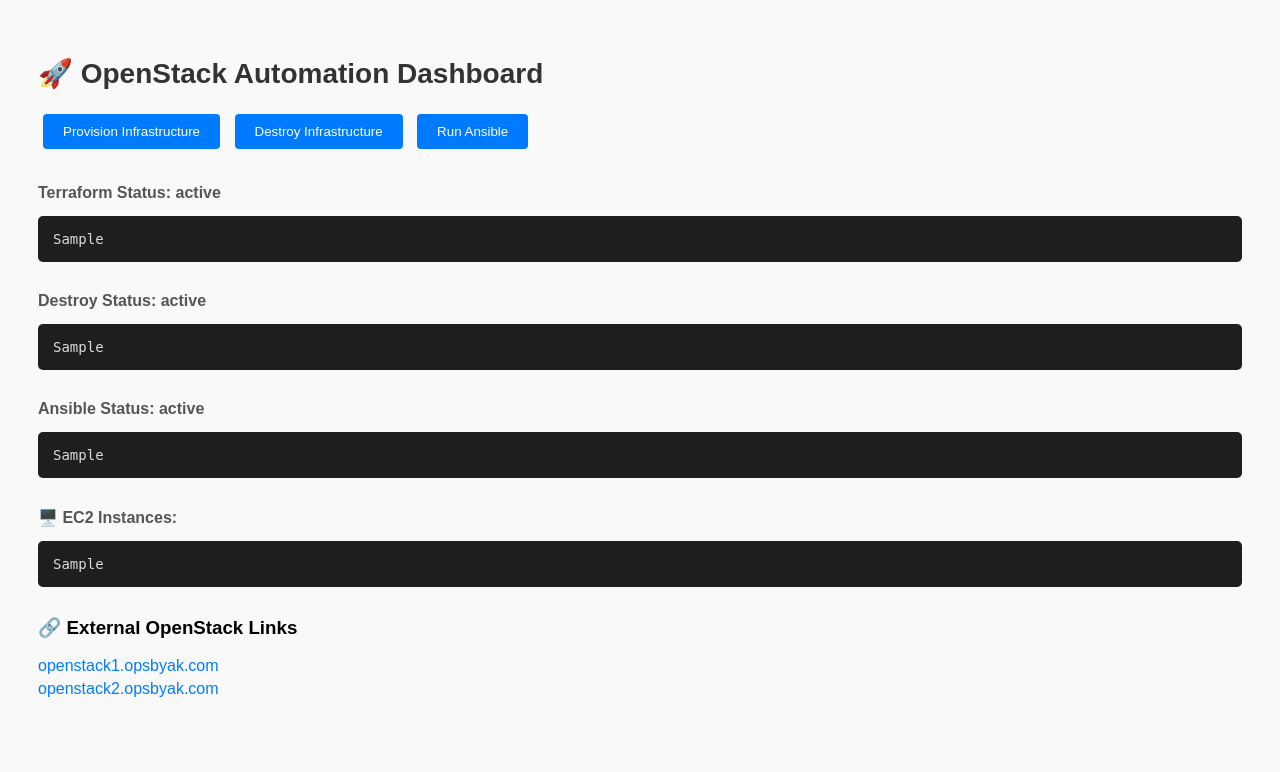
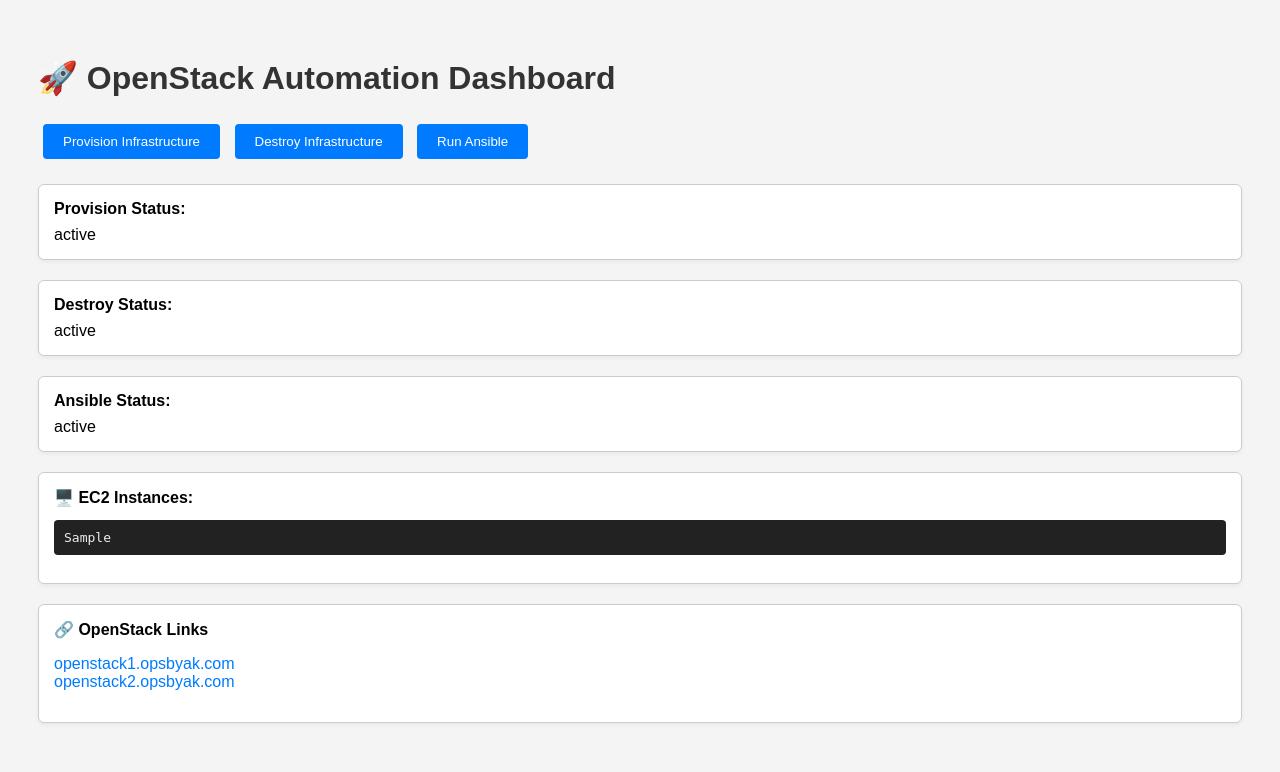
Before and after one commit to mohammadahsan/openstack-casestudy, a Django app: template automation/templates/automation.html in a window 1280 px wide. Shown: the top 772 px of the page. Run offline with Django 4.2, Linux system fonts and the light colour scheme; the template is opened without the code that fills it: most values are stand-ins (such as "Sample title", 1, 10 or a date in 2020).

Commit message:
updated status page

```diff
--- a/automation/templates/automation.html
+++ b/automation/templates/automation.html
@@ -1,17 +1,16 @@
 <!DOCTYPE html>
 <html>
 <head>
-    <title>OpenStack Automation Portal</title>
+    <title>OpenStack Automation Dashboard</title>
     <style>
         body {
             font-family: Arial, sans-serif;
-            background: #f9f9f9;
             padding: 30px;
+            background-color: #f4f4f4;
         }
 
         h1 {
             color: #333;
-            font-size: 28px;
         }
 
         .button-group {
@@ -21,7 +20,7 @@
         button {
             padding: 10px 20px;
             margin: 5px;
-            background: #007bff;
+            background-color: #007bff;
             color: white;
             border: none;
             border-radius: 4px;
@@ -29,44 +28,43 @@
         }
 
         button:hover {
-            background: #0056b3;
+            background-color: #0056b3;
+        }
+
+        .status-box {
+            background: #fff;
+            border: 1px solid #ccc;
+            padding: 15px;
+            margin-bottom: 20px;
+            border-radius: 6px;
+            box-shadow: 0 2px 4px rgba(0,0,0,0.05);
+        }
+
+        .status-title {
+            font-weight: bold;
+            margin-bottom: 8px;
         }
 
         pre {
-            background: #1e1e1e;
-            color: #dcdcdc;
-            padding: 15px;
-            border-radius: 5px;
-            overflow-x: auto;
-            font-size: 14px;
+            background-color: #222;
+            color: #eee;
+            padding: 10px;
+            border-radius: 4px;
+            max-height: 300px;
+            overflow-y: auto;
         }
 
-        .section {
-            margin-top: 30px;
+        ul {
+            list-style-type: none;
+            padding-left: 0;
         }
 
-        .status {
-            font-weight: bold;
-            margin-bottom: 5px;
-            color: #555;
-        }
-
-        .link-section ul {
-            margin-top: 10px;
-            list-style: none;
-            padding: 0;
-        }
-
-        .link-section ul li {
-            margin-bottom: 5px;
-        }
-
-        .link-section a {
+        ul li a {
             color: #007bff;
             text-decoration: none;
         }
 
-        .link-section a:hover {
+        ul li a:hover {
             text-decoration: underline;
         }
     </style>
@@ -82,28 +80,28 @@
         <button type="submit" name="action" value="run_ansible">Run Ansible</button>
     </form>
 
-    <div class="section">
-        <div class="status">Terraform Status: {{ terraform_status }}</div>
-        <pre>{{ terraform_output }}</pre>
+    <div class="status-box">
+        <div class="status-title">Provision Status:</div>
+        {{ terraform_status|default:"Not started" }}
     </div>
 
-    <div class="section">
-        <div class="status">Destroy Status: {{ destroy_status }}</div>
-        <pre>{{ destroy_output }}</pre>
+    <div class="status-box">
+        <div class="status-title">Destroy Status:</div>
+        {{ destroy_status|default:"Not started" }}
     </div>
 
-    <div class="section">
-        <div class="status">Ansible Status: {{ ansible_status }}</div>
-        <pre>{{ ansible_output }}</pre>
+    <div class="status-box">
+        <div class="status-title">Ansible Status:</div>
+        {{ ansible_status|default:"Not started" }}
     </div>
 
-    <div class="section">
-        <div class="status">🖥️ EC2 Instances:</div>
+    <div class="status-box">
+        <div class="status-title">🖥️ EC2 Instances:</div>
         <pre>{{ ec2_instances_output }}</pre>
     </div>
 
-    <div class="section link-section">
-        <h3>🔗 External OpenStack Links</h3>
+    <div class="status-box">
+        <div class="status-title">🔗 OpenStack Links</div>
         <ul>
             <li><a href="https://openstack1.opsbyak.com" target="_blank">openstack1.opsbyak.com</a></li>
             <li><a href="https://openstack2.opsbyak.com" target="_blank">openstack2.opsbyak.com</a></li>
```
Also changed, not shown: automation/views.py (+17 -31 lines), 3 other files.
